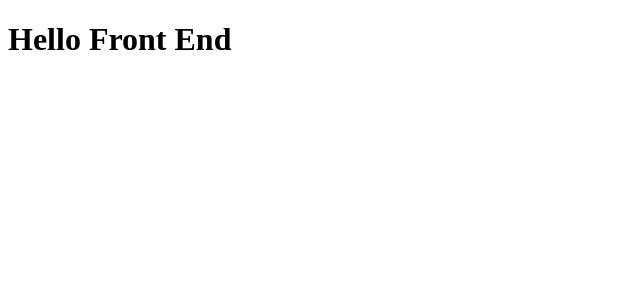
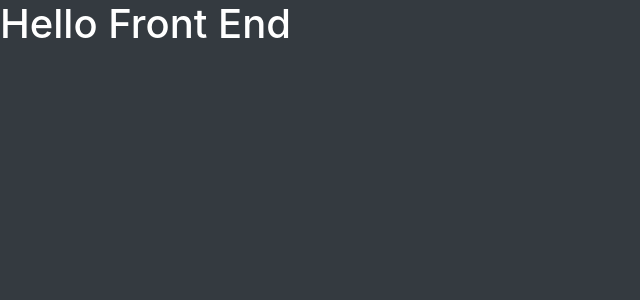
Before and after one commit to SarvY1999/tshirt, a React (Create React App) app in the folder projfrontend/: page / in a window 1280 px wide. Shown: the top 300 px of the page, without its empty margins (0-640 px from the left). Built offline with nearby package versions, Linux system fonts and the light colour scheme.

Commit message:
how to add css

```diff
--- a/projfrontend/public/index.html
+++ b/projfrontend/public/index.html
@@ -10,8 +10,13 @@
   <link rel="apple-touch-icon" href="%PUBLIC_URL%/logo192.png" />
 
   <link rel="manifest" href="%PUBLIC_URL%/manifest.json" />
+  <link rel="stylesheet" href="https://cdn.jsdelivr.net/npm/bootstrap@4.4.1/dist/css/bootstrap.min.css"
+    integrity="sha384-Vkoo8x4CGsO3+Hhxv8T/Q5PaXtkKtu6ug5TOeNV6gBiFeWPGFN9MuhOf23Q9Ifjh" crossorigin="anonymous">
 
-  <title>React App</title>
+  <link rel="stylesheet" href="https://cdn.jsdelivr.net/npm/@fortawesome/fontawesome-free@6.1.1/css/fontawesome.min.css"
+    integrity="sha384-zIaWifL2YFF1qaDiAo0JFgsmasocJ/rqu7LKYH8CoBEXqGbb9eO+Xi3s6fQhgFWM" crossorigin="anonymous">
+
+  <title>My Tshirt Store</title>
 </head>
 
 <body>
--- a/projfrontend/src/core/Home.js
+++ b/projfrontend/src/core/Home.js
@@ -1,10 +1,10 @@
 import React from 'react'
-
+import "../styles.css";
 
 const Home = () => {
   return (
     <div>
-      <h1>Hello Front End</h1>
+      <h1 className="text-white">Hello Front End</h1>
     </div>
   )
 }
```
